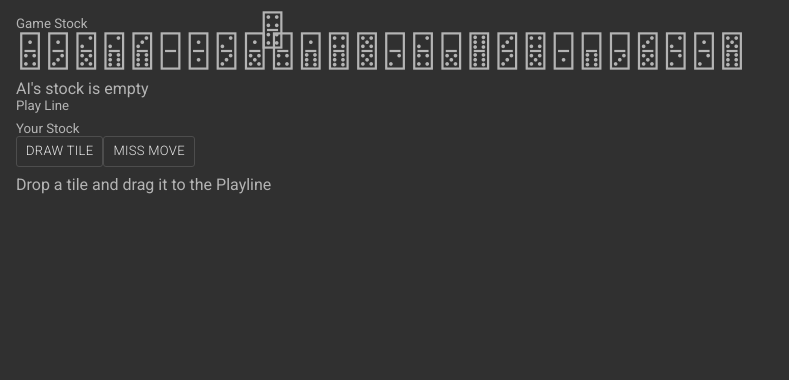
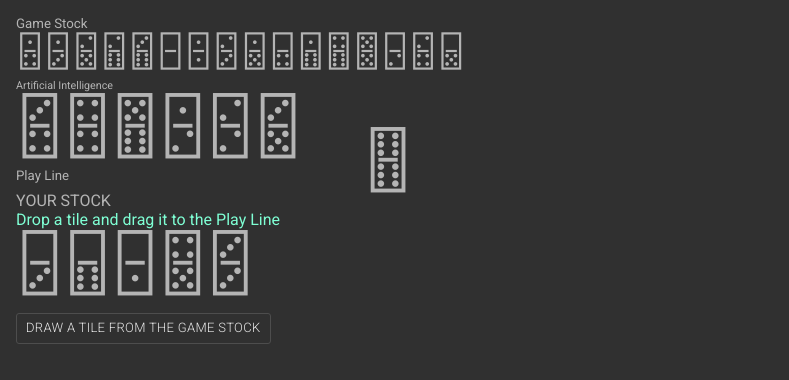
Before and after one commit to shenshin/domino-react, a React (Create React App) app: page / in a window 1280 px wide. Shown: the top 380 px of the page, without its empty margins (0-789 px from the left). Built offline with nearby package versions, Linux system fonts and the light colour scheme; a web font is replaced by a local one.

Commit message:
Add multifunctional button to the game bottom

```diff
--- a/src/App.jsx
+++ b/src/App.jsx
@@ -1,20 +1,15 @@
-import { useSelector } from 'react-redux'
 import User from './components/User'
 import AIPlayer from './components/AIPlayer'
 import Playline from './components/Playline'
 import Stock from './components/Stock'
 
-const App = () => {
-  const { winner } = useSelector((state) => state.domino);
-  return (
+const App = () => (
   <>
-      {winner && <h2>{`Game over! The winner today is ${winner?.name}`}</h2>}
     <Stock />
     <AIPlayer />
     <Playline />
     <User />
   </>
 );
-};
 
 export default App
--- a/src/components/AIPlayer.jsx
+++ b/src/components/AIPlayer.jsx
@@ -8,19 +8,19 @@ import Container from './StockContainer'
 const AIPlayer = () => {
   const dispatch = useDispatch()
   const {
-    players: [, aiPlayer],
+    players: [, aiPlayer], winner,
   } = useSelector((state) => state.domino)
   // untill aiPlayer.missedLastMove is not 0, every 'delay'
   const delay = 600 // ms
   // milliseconds dispatch draw tile
   useEffect(() => {
-    if (aiPlayer?.missedLastMove > 0) {
+    if (aiPlayer?.missedLastMove > 0 && !winner) {
       setTimeout(() => {
         dispatch(drawTileToAI())
         dispatch(aiMakesMove())
       }, delay)
     }
-  }, [aiPlayer?.missedLastMove, dispatch])
+  }, [aiPlayer?.missedLastMove, winner])
   return (
     <div>
       {aiPlayer?.stock?.length > 0 ? (
--- a/src/components/Playline.jsx
+++ b/src/components/Playline.jsx
@@ -3,7 +3,7 @@ import Tile from './Tile'
 import Container from './StockContainer'
 
 const PlayLine = () => {
-  const playline = useSelector((state) => state.domino.playline)
+  const { playline } = useSelector((state) => state.domino)
   return (
     <div>
       <h5>Play Line</h5>
--- a/src/components/Stock.jsx
+++ b/src/components/Stock.jsx
@@ -14,15 +14,18 @@ import { dispatchConsequently } from '../util/tileOperations'
 const Stock = () => {
   const dispatch = useDispatch()
   const tiles = useSelector((state) => state.domino.stock)
+  const { winner } = useSelector((state) => state.domino)
 
+  // restart the game when winner is set to null
   useEffect(() => {
+    if (winner === null) {
       (async () => {
         const interval = 0.3
         dispatch(restartGame());
         await dispatchConsequently(dispatch, {
           action: putTileToStock,
           steps: 28,
-        interval: 0.2,
+          interval: 0.05,
         })
         await dispatchConsequently(dispatch, {
           action: drawTileToAI,
@@ -36,7 +39,8 @@ const Stock = () => {
         })
         dispatch(drawTileToPlayline())
       })()
-  }, [dispatch])
+    }
+  }, [winner])
 
   return (
     <div>
@@ -49,12 +53,12 @@ const Stock = () => {
               tile={tile}
               size="sm"
               color="textSecondary"
-              duration={0.2}
+              duration={0.4}
             />
           ))}
         </Container>
       ) : (
-        <p>is empty</p>
+        <h6>is empty</h6>
       )}
     </div>
   )
--- a/src/components/Tile.jsx
+++ b/src/components/Tile.jsx
@@ -8,6 +8,7 @@ import {
   userMakesMove,
   aiMakesMove,
   setTileCoords,
+  unsetUserTileCoords,
 } from '../redux/dominoSlice'
 import {
   startDrag, stopDrag, startDrop, stopDrop,
@@ -24,7 +25,7 @@ const DominoTile = styled(motion.div)`
     `}
   ${({ droppable }) => droppable
     && css`
-      color: lightgreen;
+      color: aquamarine;
     `}
 `;
 
@@ -51,17 +52,20 @@ const Tile = ({
   const ref = useRef()
   const dispatch = useDispatch()
   const { draggedTile, droppedTile } = useSelector((state) => state.dragNdrop)
-  const { winner } = useSelector((state) => state.domino)
   const controls = useAnimation()
 
-  // animate each tile:
+  // animate each tile after mount
   useEffect(() => {
-    // on component mount the tile is hidden
-    // read the current tile location to calculate transition x and y
-    const coords = ref?.current?.getBoundingClientRect?.()
-    // show the tile and move it back to the previous position
+    // show the tile since it was hidden before animatiom
     controls.set({
       visibility: 'visible',
+    })
+    // animate if previous position was set
+    if (tile.lastCoords) {
+      // read the current tile location to calculate translation x and y
+      const coords = ref?.current?.getBoundingClientRect?.()
+      // move the tile back to it's unmounting position
+      controls.set({
         x: tile.lastCoords.x - coords?.x ?? 0,
         y: tile.lastCoords.y - coords?.y ?? 0,
       })
@@ -73,6 +77,10 @@ const Tile = ({
           duration,
         },
       }).then(() => {
+        // if the tile is in the user's stock, disable future animations
+        if (draggable) {
+          dispatch(unsetUserTileCoords(tile))
+        } else {
           // after animation save tile new position to start from on the next animation
           const rect = ref?.current?.getBoundingClientRect?.()
           if (rect) {
@@ -89,8 +97,9 @@ const Tile = ({
               },
             }))
           }
+        }
       })
-    // eslint-disable-next-line react-hooks/exhaustive-deps
+    }
   }, [])
 
   // drop observer
@@ -107,18 +116,20 @@ const Tile = ({
       const tilesFitVertically = (dropCenterY >= tileCoords.y)
       && (dropCenterY <= (tileCoords.y + tileCoords.height))
       if (tilesFitHorizontally && tilesFitVertically) {
+        dispatchMoves()
+      }
+    }
+  }, [droppedTile])
+
+  const dispatchMoves = () => {
     dispatch(userMakesMove({ tile: droppedTile, position: first }))
     dispatch(stopDrop())
-        if (!winner) {
     setTimeout(() => {
       dispatch(aiMakesMove())
-          }, 1000)
+    }, 600)
   }
-      }
-    }
-    // eslint-disable-next-line
-  }, [droppedTile])
 
+  // calculates tile orientation
   const isHorizontal = () => {
     switch (tileStyle) {
       case 'horizontal':
--- a/src/components/User.jsx
+++ b/src/components/User.jsx
@@ -1,14 +1,28 @@
 import { useSelector, useDispatch } from 'react-redux'
+import styled, { css } from 'styled-components'
 import Tile from './Tile'
 import {
   drawTileToUser,
   drawTileToAI,
   userMissesMove,
   aiMakesMove,
+  restartGame,
 } from '../redux/dominoSlice'
-// import styled from 'styled-components';
 import StockContainer from './StockContainer'
 
+const Button = styled.button`
+  margin-top: 0.5rem;
+`
+const Title = styled.p`
+  text-transform: uppercase;
+  font-size: 1rem;
+`
+const SubTitle = styled.p`
+  font-size: 1rem;
+  ${({ lose }) => (lose
+    ? css`color: red;`
+    : css`color: aquamarine;`)}
+`
 const User = () => {
   const {
     players: [user],
@@ -19,33 +33,44 @@ const User = () => {
   const handleDrawTile = () => {
     dispatch(drawTileToUser())
   }
-  const handleMissMove = async () => {
+  const handleMissMove = () => {
     dispatch(userMissesMove())
     dispatch(aiMakesMove())
     setTimeout(() => {
       dispatch(drawTileToAI())
     }, 300)
   }
+  const handleRestart = () => {
+    dispatch(restartGame())
+  }
   return (
     <div>
-      <h5>Your Stock</h5>
-      <div>
-        <button
-          disabled={stock?.length === 0 || Boolean(winner)}
-          onClick={handleDrawTile}
-        >
-          Draw Tile
-        </button>
-        <button disabled={Boolean(winner)} onClick={handleMissMove}>
-          Miss Move
-        </button>
-      </div>
-      <p>Drop a tile and drag it to the Playline</p>
+      <Title>Your Stock</Title>
+      {!winner && (
+      <SubTitle>
+        Drop a tile and drag it to the Play Line
+      </SubTitle>
+      )}
+      {/* {winner && <h4>{`Game over! The winner today is ${winner?.name}`}</h4>} */}
       <StockContainer>
         {user?.stock?.map((tile) => (
           <Tile key={tile.id} tile={tile} draggable={!winner} />
         ))}
       </StockContainer>
+      {winner && (winner?.id === 1 ? (
+        <SubTitle>
+          You Won! Great Victory! Restart to play again
+        </SubTitle>
+      ) : (
+        <SubTitle lose>
+          You Lose. Restart to try again.
+        </SubTitle>
+      ))}
+      <Button
+        onClick={winner ? handleRestart : stock?.length > 0 ? handleDrawTile : handleMissMove}
+      >
+        {winner ? 'Restart the Game' : stock?.length > 0 ? 'Draw a tile from the game stock' : 'Miss Move'}
+      </Button>
     </div>
   )
 }
--- a/src/redux/dominoSlice.js
+++ b/src/redux/dominoSlice.js
@@ -18,6 +18,7 @@ const dominoSlice = createSlice({
   name: 'domino',
   initialState,
   reducers: {
+
     restartGame: (state) => {
       state.winner = null;
       state.stock = [];
@@ -38,7 +39,7 @@ const dominoSlice = createSlice({
       shuffle(state.initialStock)
       // create players
       state.players = [1, 2].map((id) => ({
-        id: String(id),
+        id,
         missedLastMove: 0,
         name: ['User', 'Artificial Intelligence'][id - 1],
         stock: [],
@@ -52,12 +53,18 @@ const dominoSlice = createSlice({
       tileInStock.lastCoords = lastCoords
     },
 
+    unsetUserTileCoords: (state, { payload }) => {
+      const userTile = state.players[0].stock.find((t) => t.id === payload.id)
+      userTile.lastCoords = null
+    },
+
     putTileToStock: (state) => moveTile({ from: state.initialStock, to: state.stock }),
     drawTileToAI: (state) => moveTile({ from: state.stock, to: state.players[1].stock }),
     drawTileToPlayline: (state) => moveTile({ from: state.stock, to: state.playline }),
     drawTileToUser: (state) => moveTile({ from: state.stock, to: state.players[0].stock }),
 
     userMakesMove: (state, { payload: { tile, position } }) => {
+      if (!state.winner) {
         // find a player with matched tile
         const user = state.players[0]
         const playersTile = user.stock.find((t) => t.id === tile.id)
@@ -72,7 +79,8 @@ const dominoSlice = createSlice({
           if (user.stock.length === 0) {
           // game over
             state.winner = user
-        } else moveTile({ from: state.stock, to: user.stock })
+          }
+        }
       }
     },
 
@@ -81,6 +89,7 @@ const dominoSlice = createSlice({
     },
 
     aiMakesMove: (state) => {
+      if (!state.winner) {
         const ai = state.players[1];
         const playlineEdges = getEdges(state.playline)
         // all tiles that match with one of the edges
@@ -95,9 +104,10 @@ const dominoSlice = createSlice({
           if (ai.stock.length === 0) {
           // game over
             state.winner = ai
-        }// else moveTile({ from: state.stock, to: ai.stock })
+          }
         } else {
           ai.missedLastMove += 1
+        }
       }
     },
   },
@@ -111,6 +121,7 @@ export const {
   putTileToStock,
   restartGame,
   setTileCoords,
+  unsetUserTileCoords,
   userMakesMove,
   userMissesMove,
 } = dominoSlice.actions
--- a/src/util/tileOperations.js
+++ b/src/util/tileOperations.js
@@ -53,7 +53,7 @@ export function moveTile({ from, to }) {
   }
 }
 
-export function dispatchConsequently(dispatch, {
+export async function dispatchConsequently(dispatch, {
   action, steps, interval: delay,
 }) {
   let count = 0
```
Also changed, not shown: .eslintrc.json. Lines whose indentation alone changed are shown as unchanged.
